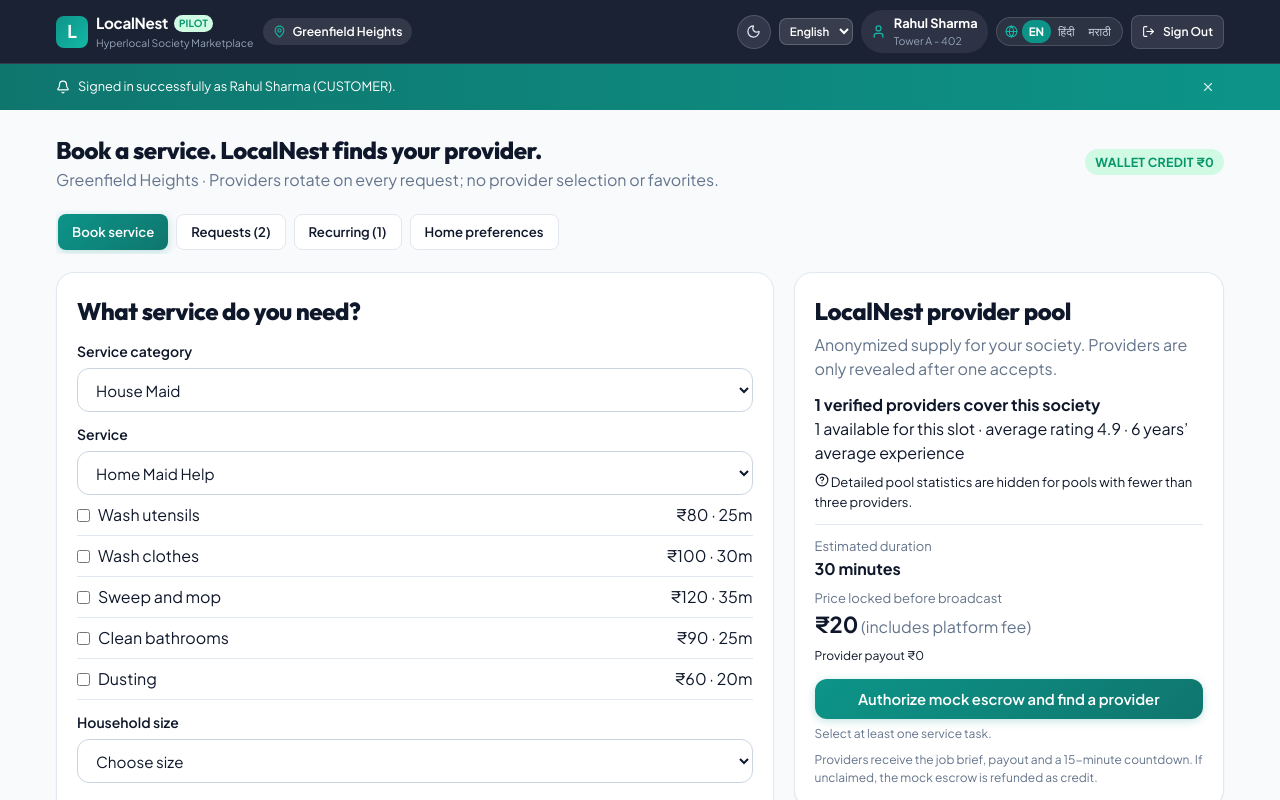
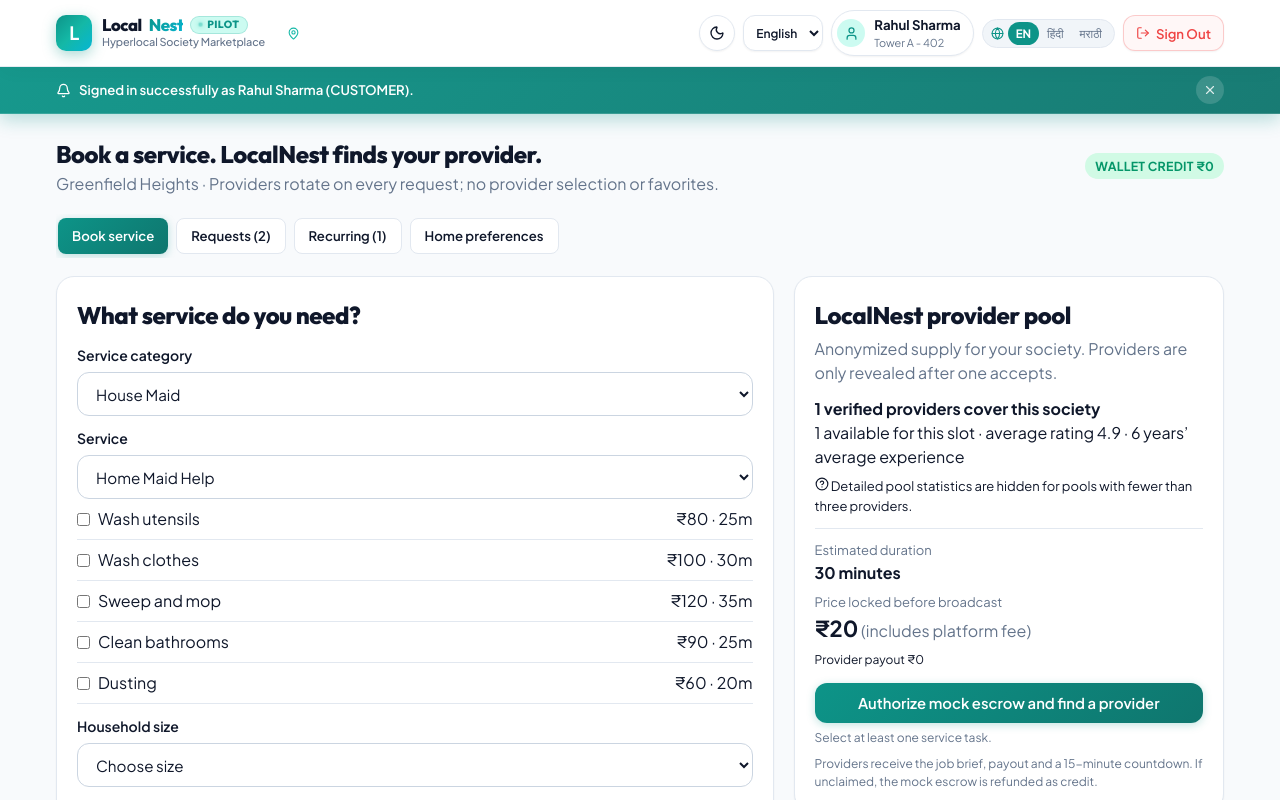
Before and after one commit to localnest/LocalNestByYash, a Next.js app: page / in a window 1280 px wide. Both pictures are taken after a click on the button "Sign In". Shown: the top 800 px of the page. Built offline with nearby package versions, Linux system fonts and the light colour scheme.

Commit message:
feat(header): elevate header aesthetics with frosted glass, gradient brand emblem, and floating toast alert

```diff
--- a/src/components/AppHeader.tsx
+++ b/src/components/AppHeader.tsx
@@ -71,23 +71,14 @@ export default function AppHeader() {
 
   return (
     <>
-      <header
-        className="glass-banner"
-        style={{
-          padding: '10px 16px',
-          borderBottom: '1px solid rgba(255,255,255,0.12)',
-          position: 'sticky',
-          top: 0,
-          zIndex: 100,
-        }}
-      >
+      <header className="app-header-bar">
         <div
           className="container header-content-wrap"
           style={{
             display: 'flex',
             alignItems: 'center',
             justifyContent: 'space-between',
-            gap: '10px',
+            gap: '12px',
           }}
         >
           {/* Logo & Society */}
@@ -95,51 +86,21 @@ export default function AppHeader() {
             style={{
               display: 'flex',
               alignItems: 'center',
-              gap: '10px',
-              flexWrap: 'wrap',
+              gap: '12px',
               minWidth: 0,
-              maxWidth: '100%',
             }}
           >
-            <div style={{ display: 'flex', alignItems: 'center', gap: '8px', flexShrink: 0 }}>
-              <div
-                style={{
-                  background: 'linear-gradient(135deg, #0d9488, #14b8a6)',
-                  borderRadius: '8px',
-                  width: '32px',
-                  height: '32px',
-                  display: 'flex',
-                  alignItems: 'center',
-                  justifyContent: 'center',
-                  fontWeight: 800,
-                  fontSize: '1.1rem',
-                  color: '#fff',
-                }}
-              >
-                L
-              </div>
+            <div className="brand-emblem-wrap">
+              <div className="brand-emblem">L</div>
               <div>
-                <div
-                  style={{
-                    fontWeight: 800,
-                    fontSize: '0.95rem',
-                    letterSpacing: '-0.02em',
-                    display: 'flex',
-                    alignItems: 'center',
-                    gap: '6px',
-                  }}
-                >
-                  LocalNest
-                  <span
-                    className="badge badge-emerald"
-                    style={{ fontSize: '0.62rem', padding: '1px 5px' }}
-                  >
+                <div className="brand-title-text">
+                  Local<span className="brand-title-accent">Nest</span>
+                  <span className="brand-micro-pill">
+                    <span className="pulse-dot-live" />
                     Pilot
                   </span>
                 </div>
-                <div style={{ fontSize: '0.65rem', color: '#94a3b8' }}>
-                  Hyperlocal Society Marketplace
-                </div>
+                <div className="brand-subtitle-text">Hyperlocal Society Marketplace</div>
               </div>
             </div>
 
@@ -271,23 +232,16 @@ export default function AppHeader() {
           {/* Mobile Hamburger Button */}
           <button
             onClick={() => setIsMobileMenuOpen(true)}
-            className="mobile-only btn btn-secondary btn-sm"
+            className="mobile-only header-btn-sleek"
             style={{
-              background: 'rgba(255,255,255,0.12)',
-              color: '#fff',
-              border: '1px solid rgba(255,255,255,0.2)',
-              borderRadius: '8px',
-              padding: '6px 12px',
-              display: 'flex',
-              alignItems: 'center',
+              borderRadius: '9999px',
+              padding: '6px 14px',
               gap: '6px',
-              minHeight: '36px',
-              cursor: 'pointer',
             }}
             aria-label="Open mobile menu"
           >
-            <Menu size={18} />
-            <span style={{ fontSize: '0.825rem', fontWeight: 600 }}>Menu</span>
+            <Menu size={18} color="var(--primary)" />
+            <span style={{ fontSize: '0.85rem', fontWeight: 650 }}>Menu</span>
           </button>
 
           {/* Desktop User Session Info & Controls */}
@@ -305,68 +259,52 @@ export default function AppHeader() {
             {/* Dark mode toggle */}
             <button
               onClick={toggle}
-              className="dark-mode-toggle"
+              className="header-btn-sleek"
+              style={{
+                borderRadius: '50%',
+                width: '36px',
+                height: '36px',
+                padding: 0,
+                justifyContent: 'center',
+              }}
               title={dark ? 'Switch to Light Mode' : 'Switch to Dark Mode'}
               aria-label={dark ? 'Switch to Light Mode' : 'Switch to Dark Mode'}
             >
-              {dark ? <Sun size={15} /> : <Moon size={15} />}
+              {dark ? <Sun size={16} /> : <Moon size={16} />}
             </button>
+
             {/* Language Selector */}
             <select
               value={language}
               onChange={(e) => setLanguage(e.target.value as 'en' | 'hi' | 'mr')}
+              className="header-btn-sleek"
               style={{
-                padding: '4px 6px',
-                fontSize: '0.72rem',
-                fontWeight: 600,
-                borderRadius: '8px',
-                background: 'rgba(255, 255, 255, 0.12)',
-                color: '#ffffff',
-                border: '1px solid rgba(255, 255, 255, 0.2)',
+                padding: '4px 8px',
+                fontSize: '0.75rem',
                 cursor: 'pointer',
               }}
               title="Select Language"
               aria-label="Select Language"
             >
-              <option value="en" style={{ color: '#000' }}>
-                English
-              </option>
-              <option value="hi" style={{ color: '#000' }}>
-                हिंदी
-              </option>
-              <option value="mr" style={{ color: '#000' }}>
-                मराठी
-              </option>
+              <option value="en">English</option>
+              <option value="hi">हिंदी</option>
+              <option value="mr">मराठी</option>
             </select>
-            <div
-              style={{
-                display: 'flex',
-                alignItems: 'center',
-                gap: '8px',
-                background: 'rgba(255,255,255,0.08)',
-                padding: '4px 10px',
-                borderRadius: '25px',
-                maxWidth: '170px',
-                minWidth: 0,
-              }}
-            >
+
+            <div className="header-user-card">
               {/* Role specific icon */}
-              {currentUser.role === 'CUSTOMER' && (
-                <User size={15} color="#14b8a6" style={{ flexShrink: 0 }} />
-              )}
-              {currentUser.role === 'PROVIDER' && (
-                <Wrench size={15} color="#f59e0b" style={{ flexShrink: 0 }} />
-              )}
-              {currentUser.role === 'ADMIN' && (
-                <ShieldCheck size={15} color="#38bdf8" style={{ flexShrink: 0 }} />
-              )}
+              <div className="header-user-avatar-badge">
+                {currentUser.role === 'CUSTOMER' && <User size={15} />}
+                {currentUser.role === 'PROVIDER' && <Wrench size={15} />}
+                {currentUser.role === 'ADMIN' && <ShieldCheck size={15} />}
+              </div>
 
               <div style={{ textAlign: 'left', minWidth: 0, overflow: 'hidden' }}>
                 <div
                   style={{
-                    fontSize: '0.8rem',
+                    fontSize: '0.825rem',
                     fontWeight: 700,
-                    color: '#fff',
+                    color: 'var(--text-main)',
                     whiteSpace: 'nowrap',
                     overflow: 'hidden',
                     textOverflow: 'ellipsis',
@@ -379,8 +317,8 @@ export default function AppHeader() {
                 <div
                   className="header-user-meta"
                   style={{
-                    fontSize: '0.66rem',
-                    color: '#94a3b8',
+                    fontSize: '0.68rem',
+                    color: 'var(--text-muted)',
                     whiteSpace: 'nowrap',
                     overflow: 'hidden',
                     textOverflow: 'ellipsis',
@@ -401,15 +339,19 @@ export default function AppHeader() {
                 style={{
                   display: 'flex',
                   alignItems: 'center',
-                  background: 'rgba(255,255,255,0.08)',
+                  background: 'var(--bg-subtle)',
                   borderRadius: '20px',
                   padding: '2px 4px',
-                  border: '1px solid rgba(255,255,255,0.14)',
+                  border: '1px solid var(--border-light)',
                   flexShrink: 0,
                 }}
                 title={t.selectLanguage}
               >
-                <Globe size={13} color="#14b8a6" style={{ margin: '0 4px', flexShrink: 0 }} />
+                <Globe
+                  size={13}
+                  color="var(--primary)"
+                  style={{ margin: '0 4px', flexShrink: 0 }}
+                />
                 {(['en', 'hi', 'mr'] as const).map((lang) => {
                   const isSelected = language === lang;
                   const label = lang === 'en' ? 'EN' : lang === 'hi' ? 'हिंदी' : 'मराठी';
@@ -419,12 +361,12 @@ export default function AppHeader() {
                       onClick={() => setLanguage(lang)}
                       style={{
                         background: isSelected ? 'var(--primary)' : 'transparent',
-                        color: isSelected ? '#fff' : '#cbd5e1',
+                        color: isSelected ? '#fff' : 'var(--text-muted)',
                         border: 'none',
                         borderRadius: '16px',
-                        padding: '4px 7px',
+                        padding: '4px 8px',
                         fontSize: '0.72rem',
-                        fontWeight: isSelected ? 800 : 500,
+                        fontWeight: isSelected ? 800 : 550,
                         cursor: 'pointer',
                         transition: 'all 0.15s ease',
                       }}
@@ -439,20 +381,15 @@ export default function AppHeader() {
             {/* Sign Out Button */}
             <button
               onClick={logout}
-              className="btn btn-secondary btn-sm"
+              className="header-btn-sleek"
               style={{
-                background: 'rgba(255,255,255,0.1)',
-                color: '#fff',
-                border: '1px solid rgba(255,255,255,0.15)',
-                fontSize: '0.75rem',
-                padding: '6px 10px',
-                borderRadius: '8px',
-                minHeight: '34px',
-                flexShrink: 0,
+                color: '#ef4444',
+                borderColor: 'rgba(239, 68, 68, 0.25)',
+                background: 'rgba(239, 68, 68, 0.04)',
               }}
               title="Sign out of current account"
             >
-              <LogOut size={13} />
+              <LogOut size={14} />
               {t.signOut}
             </button>
           </div>
@@ -745,19 +682,7 @@ export default function AppHeader() {
 
       {/* Notification Toast Banner */}
       {notifications.length > 0 && (
-        <div
-          style={{
-            background: 'linear-gradient(90deg, #0f766e 0%, #0d9488 100%)',
-            color: '#fff',
-            padding: '7px 14px',
-            fontSize: '0.8rem',
-            display: 'flex',
-            alignItems: 'center',
-            justifyContent: 'space-between',
-            wordBreak: 'break-word',
-            overflowWrap: 'break-word',
-          }}
-        >
+        <div className="floating-toast-alert">
           <div
             className="container"
             style={{
@@ -765,28 +690,35 @@ export default function AppHeader() {
               alignItems: 'center',
               justifyContent: 'space-between',
               width: '100%',
-              gap: '10px',
+              gap: '12px',
             }}
           >
             <div
               style={{ display: 'flex', alignItems: 'center', gap: '8px', minWidth: 0, flex: 1 }}
             >
-              <Bell size={14} style={{ flexShrink: 0 }} />
-              <span style={{ wordBreak: 'break-word' }}>{notifications[0]}</span>
+              <Bell size={15} style={{ flexShrink: 0 }} />
+              <span style={{ wordBreak: 'break-word', fontSize: '0.825rem' }}>
+                {notifications[0]}
+              </span>
             </div>
             <button
               onClick={() => dismissNotification(0)}
               style={{
                 color: '#fff',
-                opacity: 0.8,
+                opacity: 0.85,
                 padding: '4px',
                 display: 'flex',
                 alignItems: 'center',
                 flexShrink: 0,
-                minHeight: '32px',
-                minWidth: '32px',
+                minHeight: '28px',
+                minWidth: '28px',
                 justifyContent: 'center',
+                cursor: 'pointer',
+                background: 'rgba(255, 255, 255, 0.18)',
+                border: 'none',
+                borderRadius: '50%',
               }}
+              aria-label="Dismiss notification"
             >
               <X size={14} />
             </button>
--- a/src/styles/globals.css
+++ b/src/styles/globals.css
@@ -981,3 +981,190 @@ a:focus-visible,
     display: none !important;
   }
 }
+
+/* ============================================================
+   NEXT-LEVEL PREMIUM HEADER SYSTEM
+   ============================================================ */
+.app-header-bar {
+  position: sticky;
+  top: 0;
+  z-index: 100;
+  background: rgba(255, 255, 255, 0.92);
+  backdrop-filter: blur(20px);
+  -webkit-backdrop-filter: blur(20px);
+  border-bottom: 1px solid rgba(226, 232, 240, 0.85);
+  box-shadow: 0 4px 20px -2px rgba(15, 23, 42, 0.04);
+  transition:
+    background-color 0.25s ease,
+    border-color 0.25s ease,
+    box-shadow 0.25s ease;
+  padding: 10px 16px;
+}
+
+[data-theme='dark'] .app-header-bar {
+  background: rgba(11, 17, 29, 0.92);
+  border-bottom: 1px solid rgba(255, 255, 255, 0.08);
+  box-shadow: 0 4px 24px -2px rgba(0, 0, 0, 0.5);
+}
+
+.brand-emblem-wrap {
+  display: flex;
+  align-items: center;
+  gap: 10px;
+  cursor: pointer;
+  user-select: none;
+}
+
+.brand-emblem {
+  background: linear-gradient(135deg, #0d9488 0%, #14b8a6 50%, #06b6d4 100%);
+  border-radius: 10px;
+  width: 36px;
+  height: 36px;
+  display: flex;
+  align-items: center;
+  justify-content: center;
+  color: #ffffff;
+  box-shadow: 0 4px 14px rgba(13, 148, 136, 0.35);
+  flex-shrink: 0;
+  font-weight: 850;
+  font-size: 1.15rem;
+  letter-spacing: -0.02em;
+  transition:
+    transform 0.2s cubic-bezier(0.16, 1, 0.3, 1),
+    box-shadow 0.2s ease;
+}
+.brand-emblem:hover {
+  transform: scale(1.05);
+  box-shadow: 0 6px 18px rgba(13, 148, 136, 0.45);
+}
+
+.brand-title-text {
+  font-family: var(--font-heading);
+  font-weight: 800;
+  font-size: 1.05rem;
+  letter-spacing: -0.03em;
+  color: var(--text-main);
+  display: flex;
+  align-items: center;
+  gap: 7px;
+  line-height: 1.1;
+}
+
+.brand-title-accent {
+  background: linear-gradient(135deg, #0d9488 0%, #06b6d4 100%);
+  -webkit-background-clip: text;
+  -webkit-text-fill-color: transparent;
+}
+
+.brand-micro-pill {
+  font-size: 0.65rem;
+  font-weight: 750;
+  letter-spacing: 0.04em;
+  text-transform: uppercase;
+  padding: 2px 7px;
+  border-radius: var(--radius-full);
+  background: var(--primary-light);
+  color: var(--primary);
+  border: 1px solid rgba(13, 148, 136, 0.2);
+  display: inline-flex;
+  align-items: center;
+  gap: 4px;
+}
+
+.pulse-dot-live {
+  width: 5px;
+  height: 5px;
+  border-radius: 50%;
+  background: #14b8a6;
+  box-shadow: 0 0 6px #14b8a6;
+  animation: pulseGlow 2s infinite ease-in-out;
+}
+@keyframes pulseGlow {
+  0%,
+  100% {
+    opacity: 1;
+    transform: scale(1);
+  }
+  50% {
+    opacity: 0.4;
+    transform: scale(0.85);
+  }
+}
+
+.brand-subtitle-text {
+  font-size: 0.68rem;
+  font-weight: 500;
+  color: var(--text-muted);
+  letter-spacing: -0.01em;
+}
+
+.header-btn-sleek {
+  display: inline-flex;
+  align-items: center;
+  gap: 6px;
+  padding: 6px 12px;
+  background: var(--bg-surface);
+  border: 1px solid var(--border-light);
+  border-radius: var(--radius-md);
+  color: var(--text-main);
+  font-size: 0.825rem;
+  font-weight: 600;
+  min-height: 36px;
+  cursor: pointer;
+  box-shadow: var(--shadow-sm);
+  transition: all 0.18s cubic-bezier(0.16, 1, 0.3, 1);
+}
+.header-btn-sleek:hover {
+  background: var(--bg-hover);
+  border-color: var(--primary);
+  transform: translateY(-1px);
+}
+
+.header-user-card {
+  display: inline-flex;
+  align-items: center;
+  gap: 9px;
+  background: var(--bg-surface);
+  border: 1px solid var(--border-light);
+  padding: 4px 12px 4px 5px;
+  border-radius: var(--radius-full);
+  box-shadow: var(--shadow-sm);
+}
+
+.header-user-avatar-badge {
+  width: 28px;
+  height: 28px;
+  border-radius: 50%;
+  background: var(--primary-light);
+  color: var(--primary);
+  display: flex;
+  align-items: center;
+  justify-content: center;
+  flex-shrink: 0;
+}
+
+.floating-toast-alert {
+  background: linear-gradient(135deg, rgba(13, 148, 136, 0.96), rgba(15, 118, 110, 0.96));
+  backdrop-filter: blur(12px);
+  color: #ffffff;
+  padding: 9px 16px;
+  font-size: 0.825rem;
+  font-weight: 550;
+  box-shadow: 0 6px 18px rgba(13, 148, 136, 0.28);
+  display: flex;
+  align-items: center;
+  justify-content: space-between;
+  border-bottom: 1px solid rgba(255, 255, 255, 0.15);
+  animation: slideDownToast 0.25s cubic-bezier(0.16, 1, 0.3, 1);
+}
+
+@keyframes slideDownToast {
+  from {
+    opacity: 0;
+    transform: translateY(-100%);
+  }
+  to {
+    opacity: 1;
+    transform: translateY(0);
+  }
+}
```
